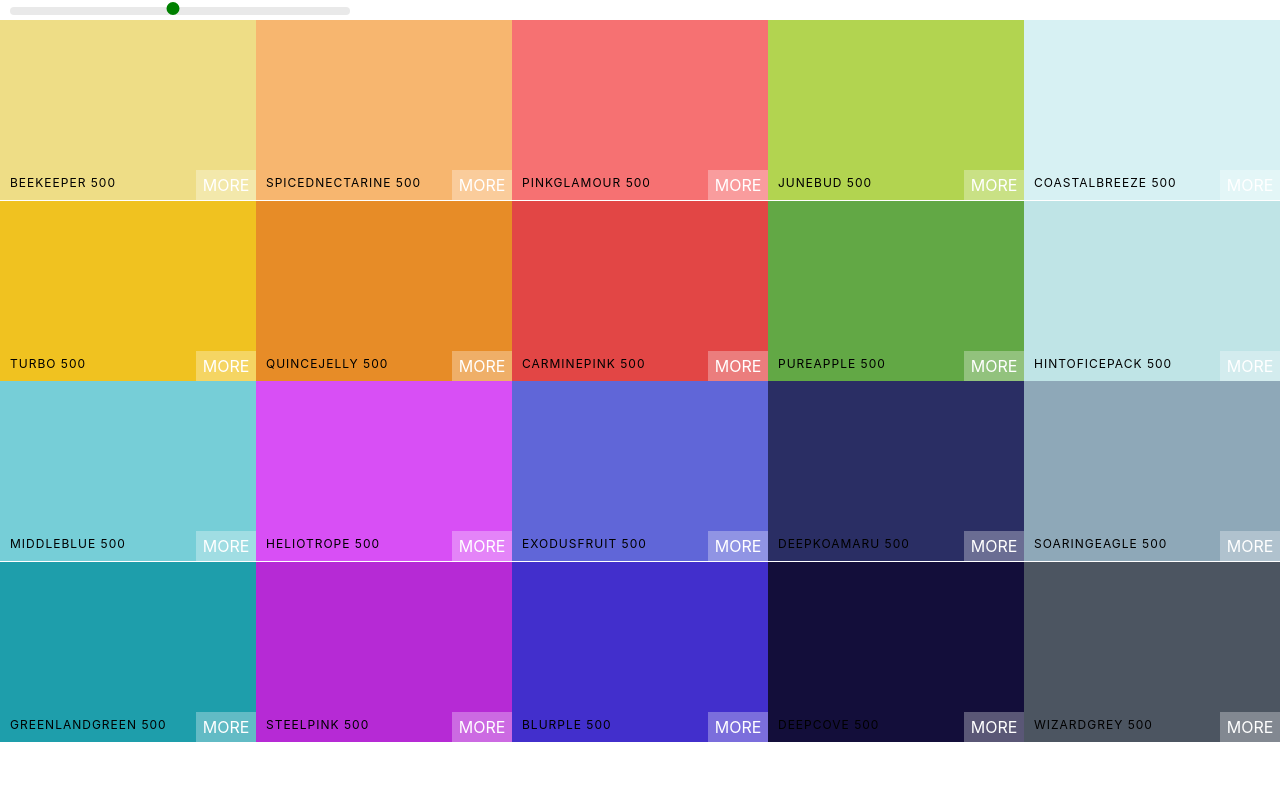
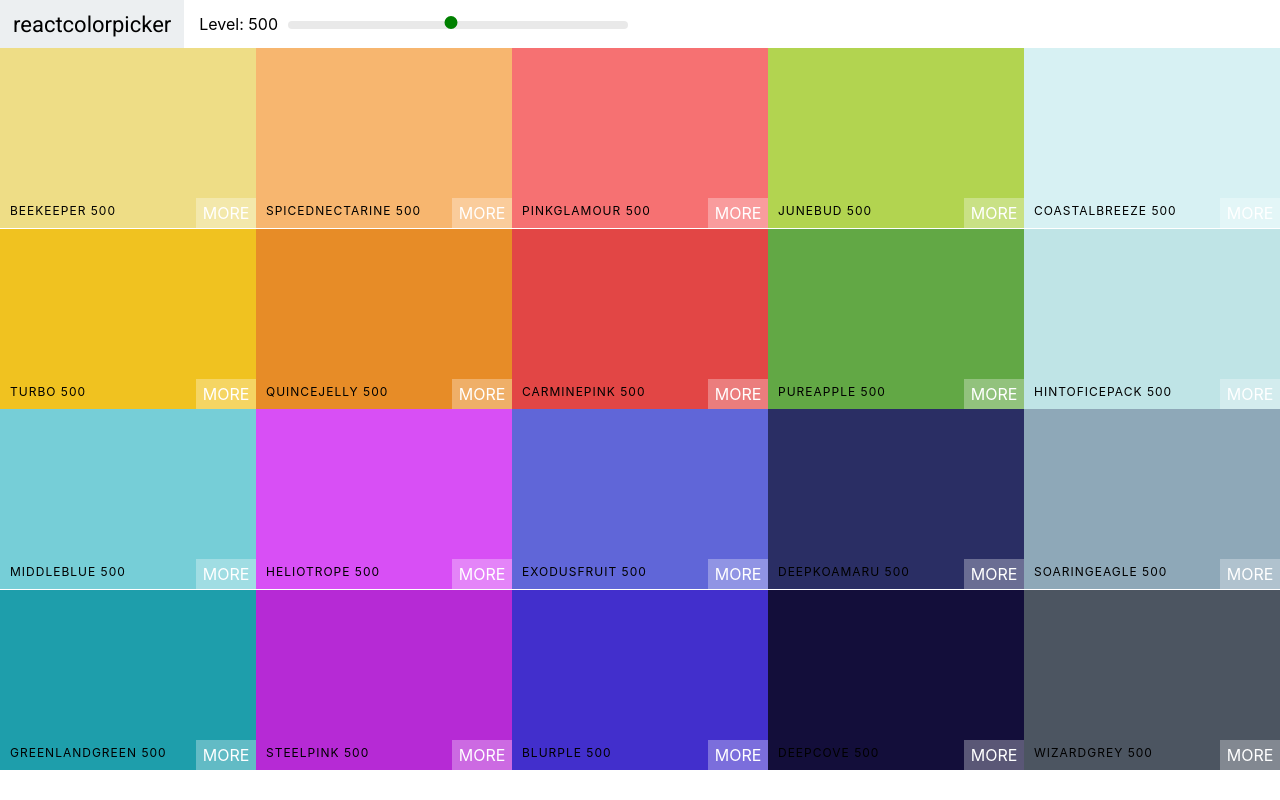
Before and after one commit to Vainakh/Colors_App, a React (Create React App) app: page / in a window 1280 px wide. Built offline with nearby package versions, Linux system fonts and the light colour scheme.

Commit message:
Add navbar component

```diff
--- a/public/index.html
+++ b/public/index.html
@@ -14,6 +14,8 @@
       manifest.json provides metadata used when your web app is installed on a
       user's mobile device or desktop. See https://developers.google.com/web/fundamentals/web-app-manifest/
     -->
+    <link rel="preconnect" href="https://fonts.gstatic.com">
+<link href="https://fonts.googleapis.com/css2?family=Roboto:wght@400;500&display=swap" rel="stylesheet">
     <link rel="manifest" href="%PUBLIC_URL%/manifest.json" />
     <!--
       Notice the use of %PUBLIC_URL% in the tags above.
--- /dev/null
+++ b/src/Navbar.css
@@ -0,0 +1,53 @@
+.Navbar {
+  display: flex;
+  align-items: center;
+  justify-content: flex-start;
+  height: 6vh;
+}
+
+.logo {
+  margin-right: 15px;
+  padding: 0 13px;
+  font-size: 22px;
+  background-color: #eceff1;
+  font-family: 'Roboto', sans-serif;
+  height: 100%;
+  display: flex;
+  align-items: center;
+}
+
+.logo a {
+  text-decoration: none;
+  color: black;
+}
+
+
+
+
+
+
+
+
+
+
+
+
+/* .slider {
+  width: 340px;
+  margin: 0 10px;
+  display: inline-block;
+}
+
+.rc-slider-handle,
+.rc-slider-handle:active,
+.rc-slider-handle:focus,
+.ri-slider-handle:hover {
+  background-color: "green";
+  outline: "none";
+  border: "2px solid green";
+  box-shadow: "none";
+  width: "13px";
+  height: "13px";
+  margin-left: "-7px";
+  margin-right: "-2px";
+} */
--- /dev/null
+++ b/src/Navbar.js
@@ -0,0 +1,74 @@
+import React, {Component} from 'react';
+import 'rc-slider/assets/index.css';
+import Slider from 'rc-slider';
+import './Navbar.css';
+
+class Navbar extends Component {
+  render() {
+    const {level, changeLevel} = this.props;
+    return (
+      <header className="Navbar">
+        <div className="logo">
+          <a href="#">reactcolorpicker</a>
+        </div>
+        <div className="slider-container">
+          <span>Level: {level}</span>
+          <div className="slider">
+            <Slider
+              defaultValue={level}
+              min={100}
+              max={900}
+              step={100}
+              onAfterChange={changeLevel}
+              railStyle={{height: "8px"}}
+              handleStyle={{
+                backgroundColor: "green",
+                outline: "none",
+                border: "2px solid green",
+                boxShadow: "none",
+                width: "13px",
+                height: "13px",
+                marginLeft: "-7px",
+                marginRight: "-2px"
+
+              }}
+              activeHandleStyle={{
+                backgroundColor: "green",
+                outline: "none",
+                border: "2px solid green",
+                boxShadow: "none",
+                width: "13px",
+                height: "13px",
+                marginLeft: "-7px",
+                marginRight: "-2px"
+              }}
+              hoverHandleStyle={{
+                backgroundColor: "green",
+                outline: "none",
+                border: "2px solid green",
+                boxShadow: "none",
+                width: "13px",
+                height: "13px",
+                marginLeft: "-7px",
+                marginRight: "-2px"
+              }}
+              focusHandleStyle={{
+                backgroundColor: "green",
+                outline: "none",
+                border: "2px solid green",
+                boxShadow: "none",
+                width: "13px",
+                height: "13px",
+                marginLeft: "-7px",
+                marginRight: "-3px"
+              }}
+              trackStyle={{backgroundColor: "transparent"}}
+            />
+          </div>
+        </div>
+      </header>
+    )
+  }
+}
+
+export default Navbar;
--- a/src/Palette.js
+++ b/src/Palette.js
@@ -1,10 +1,7 @@
 import React, {Component} from 'react';
 import ColorBox from './ColorBox';
-import 'rc-slider/assets/index.css';
 import './Palette.css';
-import Slider from 'rc-slider';
-
-
+import Navbar  from './Navbar';
 
 class Palette extends Component {
   constructor(props) {
@@ -21,62 +18,17 @@
     const {colors} = this.props.palette;
     const {level} = this.state;
     const colorBoxes = colors[level].map(color => (
-      <ColorBox background={color.hex} name={color.name} />
+      <ColorBox
+        background={color.hex}
+        name={color.name}
+      />
     ))
     return (
       <div className="Palette">
-        <div className="slider">
-          <Slider
-            defaultValue={level}
-            min={100}
-            max={900}
-            step={100}
-            onAfterChange={this.changeLevel}
-            railStyle={{height: "8px"}}
-            handleStyle={{
-              backgroundColor: "green",
-              outline: "none",
-              border: "2px solid green",
-              boxShadow: "none",
-              width: "13px",
-              height: "13px",
-              marginLeft: "-7px",
-              marginRight: "-2px"
-
-            }}
-            activeHandleStyle={{
-              backgroundColor: "green",
-              outline: "none",
-              border: "2px solid green",
-              boxShadow: "none",
-              width: "13px",
-              height: "13px",
-              marginLeft: "-7px",
-              marginRight: "-2px"
-            }}
-            hoverHandleStyle={{
-              backgroundColor: "green",
-              outline: "none",
-              border: "2px solid green",
-              boxShadow: "none",
-              width: "13px",
-              height: "13px",
-              marginLeft: "-7px",
-              marginRight: "-2px"
-            }}
-            focusHandleStyle={{
-              backgroundColor: "green",
-              outline: "none",
-              border: "2px solid green",
-              boxShadow: "none",
-              width: "13px",
-              height: "13px",
-              marginLeft: "-7px",
-              marginRight: "-3px"
-            }}
-            trackStyle={{backgroundColor: "transparent"}}
-          />
-        </div>
+      <Navbar
+        level={level}
+        changeLevel={this.changeLevel}
+      />
         {/*Navbar goes here*/}
           <div className="Palette-colors">
           {colorBoxes}
```
